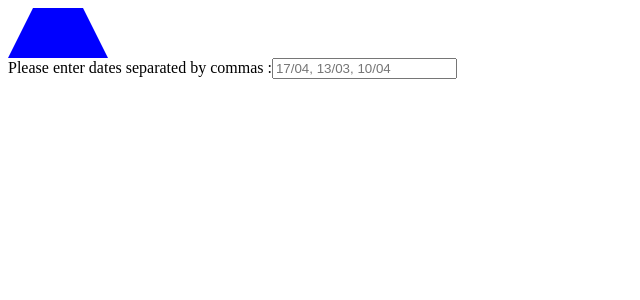
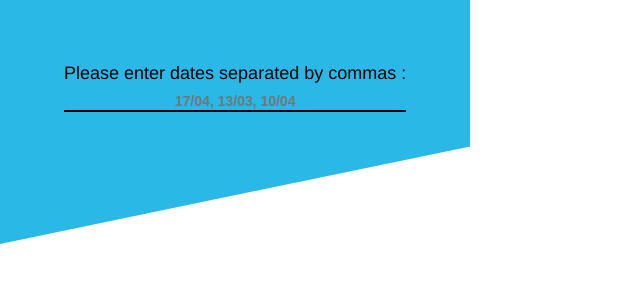
Before and after one commit to tania-abitbol/test-digitevent, a Vue app: page / in a window 1280 px wide. Shown: the top 300 px of the page, without its empty margins (0-640 px from the left). Built offline with nearby package versions, Linux system fonts and the light colour scheme.

Commit message:
create trapeze and label style

```diff
--- a/src/App.vue
+++ b/src/App.vue
@@ -9,7 +9,131 @@ export default {};
 </script>
 
 <style>
+html,
+body,
+div,
+span,
+applet,
+object,
+iframe,
+h1,
+h2,
+h3,
+h4,
+h5,
+h6,
+p,
+blockquote,
+pre,
+a,
+abbr,
+acronym,
+address,
+big,
+cite,
+code,
+del,
+dfn,
+em,
+img,
+ins,
+kbd,
+q,
+s,
+samp,
+small,
+strike,
+strong,
+sub,
+sup,
+tt,
+var,
+b,
+u,
+i,
+center,
+dl,
+dt,
+dd,
+ol,
+ul,
+li,
+fieldset,
+form,
+label,
+legend,
+table,
+caption,
+tbody,
+tfoot,
+thead,
+tr,
+th,
+td,
+article,
+aside,
+canvas,
+details,
+embed,
+figure,
+figcaption,
+footer,
+header,
+hgroup,
+menu,
+nav,
+output,
+ruby,
+section,
+summary,
+time,
+mark,
+audio,
+video {
+  margin: 0;
+  padding: 0;
+  border: 0;
+  font-size: 100%;
+  font: inherit;
+  vertical-align: baseline;
+}
+/* HTML5 display-role reset for older browsers */
+article,
+aside,
+details,
+figcaption,
+figure,
+footer,
+header,
+hgroup,
+menu,
+nav,
+section {
+  display: block;
+}
+body {
+  line-height: 1;
+}
+ol,
+ul {
+  list-style: none;
+}
+blockquote,
+q {
+  quotes: none;
+}
+blockquote:before,
+blockquote:after,
+q:before,
+q:after {
+  content: "";
+  content: none;
+}
+table {
+  border-collapse: collapse;
+  border-spacing: 0;
+}
 #app {
-  font-family: Arial, Helvetica, sans-serif;
+  font-family: Helvetica, sans-serif;
 }
 </style>
--- a/src/components/Label.vue
+++ b/src/components/Label.vue
@@ -1,8 +1,16 @@
 <template>
-  <div>
-    <div class="trapeze"></div>
-    <label for="label">Please enter dates separated by commas :</label>
-    <input type="text" name="label" id="label" placeholder="17/04, 13/03, 10/04" />
+  <div class="label">
+    <div class="trapeze">
+      <div class="label__block">
+        <label for="label">Please enter dates separated by commas :</label>
+        <input
+          type="text"
+          name="label"
+          id="label"
+          placeholder="17/04, 13/03, 10/04"
+        />
+      </div>
+    </div>
   </div>
 </template>
 
@@ -10,13 +18,39 @@
 export default { name: "Label" };
 </script>
 
-
 <style scoped lang="scss">
+.label {
+  border-block: none;
+  border: none;
+  font-family: Helvetica, sans-serif;
+  font-size: 18px;
+  font-weight: lighter;
+  & label {
+    padding-bottom: 10px;
+  }
+  & input {
+    text-align: center;
+    font-size: 14px;
+    font-weight: bold;
+    background: transparent;
+    border: none;
+    border-bottom: 2px solid black;
+  }
+  &__block {
+    display: flex;
+    flex-direction: column;
+  }
+}
 .trapeze {
-  border-bottom: 50px solid blue;
-  border-left: 25px solid transparent;
-  border-right: 25px solid transparent;
-  height: 0;
-  width: 50px;
+  background-color: rgb(42, 184, 231);
+  width: fit-content;
+  padding: 5% 5%;
+  padding-bottom: 80px;
+  clip-path: polygon(0 0, 100% 0, 100% 60%, 0% 100%);
+  width: fit-content;
+  height: 100px;
+  display: flex;
+  flex-direction: column;
+  align-items: center;
 }
 </style>
```
